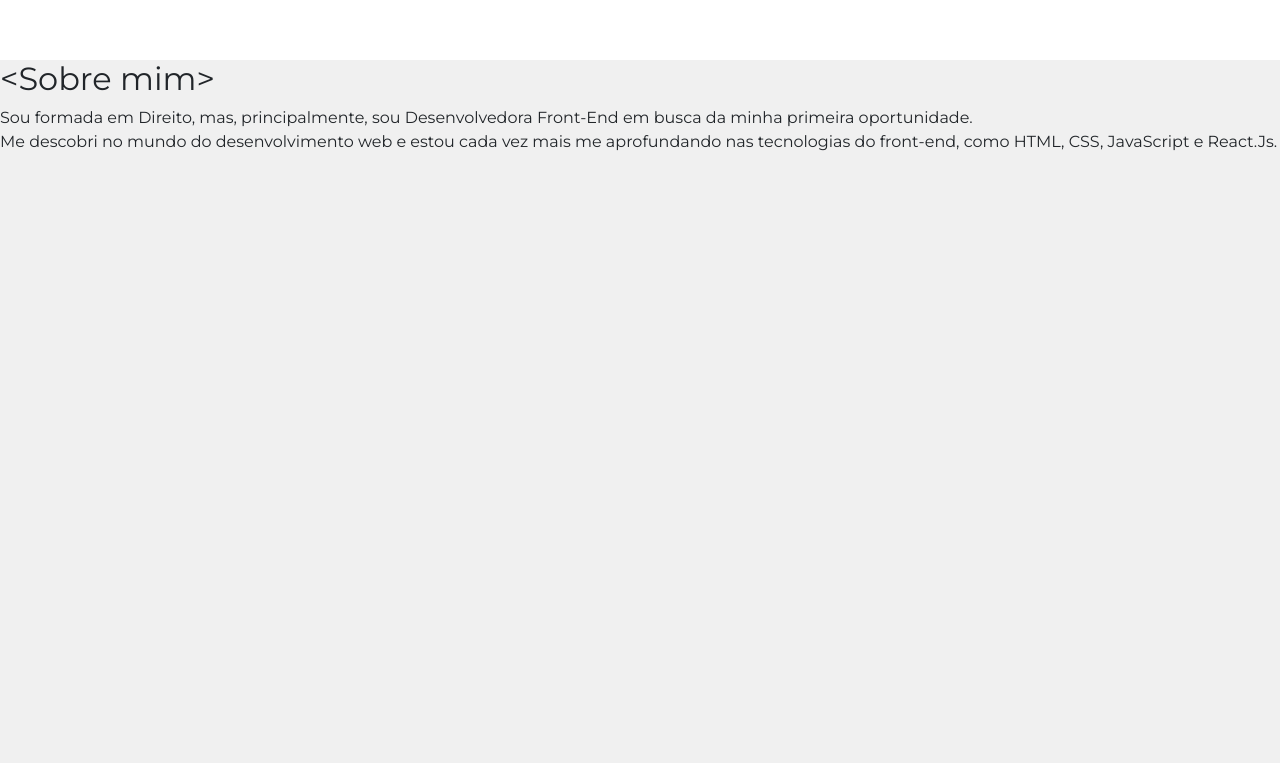
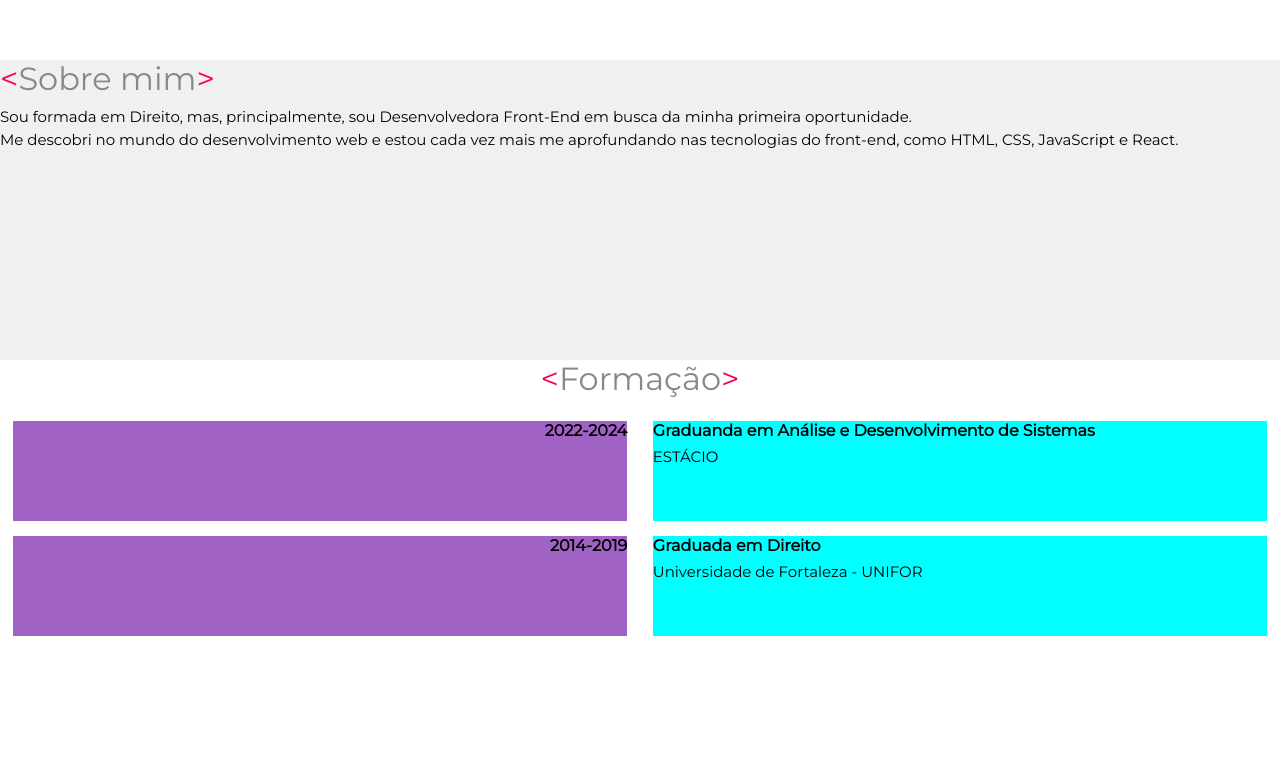
Before and after one commit to adaDiniz/my-portfolio, a plain HTML site: page index.html in a window 1280 px wide. Shown: the part 710-1473 px from the top of the page. Drawn offline with nearby package versions, Linux system fonts and the light colour scheme.

Commit message:
section formaçao organizada

```diff
--- a/index.html
+++ b/index.html
@@ -8,7 +8,8 @@
         <meta nane="keywords" content="Front-End, Currículo, Desenvolvedora">
         <link href="https://fonts.googleapis.com/css2?family=IBM+Plex+Serif:wght@300&family=Montserrat&display=swap" rel="stylesheet">
         <link href="https://cdn.jsdelivr.net/npm/bootstrap@5.1.3/dist/css/bootstrap.min.css" rel="stylesheet" integrity="sha384-1BmE4kWBq78iYhFldvKuhfTAU6auU8tT94WrHftjDbrCEXSU1oBoqyl2QvZ6jIW3" crossorigin="anonymous">
-        <link rel="stylesheet" href="style.css">
+        <link rel="stylesheet" href="./style/style.css">
+        <link rel="icon" href="./style/favicon.ico">
 
       </head>
 
@@ -52,17 +53,17 @@
         <section id="sobreMim">
           <div class="textoQuemSouEu">
             <h2>
-              &lt;Sobre mim&gt;
+              <span>&lt;</span>Sobre mim<span>&gt;</span>
             </h2>
               <p class="prg">Sou formada em Direito, mas, principalmente, sou Desenvolvedora Front-End em busca da minha primeira oportunidade. <br>
-              Me descobri no mundo do desenvolvimento web e estou cada vez mais me aprofundando nas tecnologias do front-end, como HTML, CSS, JavaScript e React.Js.
+              Me descobri no mundo do desenvolvimento web e estou cada vez mais me aprofundando nas tecnologias do front-end, como HTML, CSS, JavaScript e React.
             </p>
           </div>
         </section>
-<!--
+
         <section id="formação">
-          <h2>&lt;Formação&gt;</h2>
-
+          <h2><span>&lt;</span>Formação<span>&gt;</span>
+          </h2>
           <div class="textoFormaçao">
             <div class="esquerdo">
               <h4>2022-2024</h4>
@@ -81,26 +82,28 @@
             </div>
           </div>
         </section>
-
+<!--
        <section id="tecnologias">
-          <h2>&lt;Tecnologias&gt;</h2>
+        <h2>
+          <span>&lt;</span>Tecnologias<span>&gt;</span>
+        </h2>
 
           <div class="iconesHabilidades">
             <ul>
               <li>
-                <img src="https://cdn-icons-png.flaticon.com/512/5968/5968267.png" alt="" width="60px" height="60px">
+                <img src="https://cdn-icons-png.flaticon.com/512/5968/5968267.png" alt="" width="80px" height="80px">
               </li>
               <li>
-                <img src="https://cdn-icons-png.flaticon.com/512/5968/5968242.png" alt="" width="60px" height="60px">
+                <img src="https://cdn-icons-png.flaticon.com/512/5968/5968242.png" alt="" width="80px" height="80px">
               </li>
               <li>
-                <img src="https://cdn-icons-png.flaticon.com/512/5968/5968292.png"alt="" width="60px" height="60px">
+                <img src="https://cdn-icons-png.flaticon.com/512/5968/5968292.png"alt="" width="80px" height="80px">
               </li>
               <li>
-                <img src="https://cdn-icons-png.flaticon.com/512/5968/5968672.png"alt="" width="60px" height="60px">
+                <img src="https://cdn-icons-png.flaticon.com/512/5968/5968672.png"alt="" width="80px" height="80px">
               </li>
               <li>
-                <img src="https://cdn-icons-png.flaticon.com/512/919/919851.png"alt="" width="60px" height="60px">
+                <img src="https://cdn-icons-png.flaticon.com/512/919/919851.png"alt="" width="80px" height="80px">
               </li>
             </ul>
           </div>
--- a/style.css
+++ b/style/style.css
@@ -74,7 +74,7 @@ a:hover{
   padding: 35px 20px;
 }
 
-img{
+.inicioImage img{
   border: 1px solid rgb(255, 255, 255);
   border-radius: 50%;
 }
@@ -87,75 +87,78 @@ h1 {
 
 #sobreMim{
  background-color: #F0F0F0;
- height: 30000px;
+ height: 300px;
  margin: 0;
 }
 
- /*
+
 span{
-  font-size: 18px;
+  color: #FD0054;
 }
 
 h2{
-  color: #610094;
-  margin: 0;
+  color: #888888;
 }
 
-h3{
-  color: #610094;
+/* h3{
   border-bottom: solid 1px #60009429;
   font-family: 'IBM Plex Serif', serif;
   font-size: 20px;
   padding: 25px 0 10px;
   margin: 0;
   text-align: center;
-}
+} */
 
 h4{
-  color: #150050;
-  font-size: 15px;
+  color: #000000;
+  font-size: 16px;
   font-weight: bold;
   margin: 0;
 }
 
 .prg{
   line-height: 1.5;
-  color: #150050;
+  color: #000000;
   font-size: 15px;
   text-align: justify;
-  margin: 10px 0;
+  margin: 5px 0;
 }
 
 #formação {
-  height: 300px;
+  height: 400px;
 }
 
-.textoFormação, .textoExperiência {
+#formação h2{
+  text-align: center;
+}
+.textoFormação {
   padding-top: 20px;
   width: 80%;
   margin: auto;
+  display: flex;
 }
 
 .esquerdo {
-  display: inline-block;
+  display: block;
+  float: left;
+  margin: 15px 1% 0;
   background-color: #a063c5;
-  width: 49%;
   height: 100px;
+  width: 48%;
   text-align: right;
+
 }
 
 .direito {
-  display: inline-block;
+  display: block;
+  float: right;
+  margin: 15px 1% 0;
   background-color: aqua;
-  width: 49%;
   height: 100px;
-  float:right;
+  width: 48%;
 }
 
-#experiência {
-  height: 300px;
-}
-
+/*
 .iconesHabilidades {
   padding-top: 30px;;
   text-align: center;
```
Also changed, not shown: style/favicon.ico (added).
